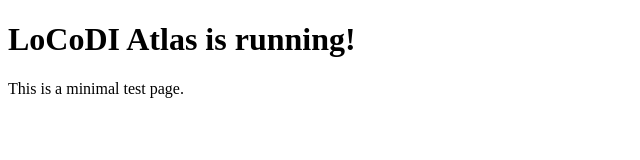
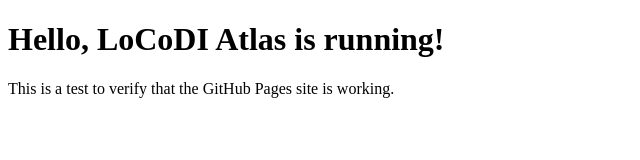
Before and after one commit to tremartian/LoCoDI-Atlas, a plain HTML site: page index.html in a window 1280 px wide. Shown: the whole page, without its empty margins (0-640 px from the left). Drawn offline with Linux system fonts and the light colour scheme.

Commit message:
Update index.html

```diff
--- a/index.html
+++ b/index.html
@@ -2,10 +2,10 @@
 <html lang="en">
 <head>
     <meta charset="UTF-8">
-    <title>LoCoDI Atlas Test</title>
+    <title>LoCoDI Atlas</title>
 </head>
 <body>
-    <h1>LoCoDI Atlas is running!</h1>
-    <p>This is a minimal test page.</p>
+    <h1>Hello, LoCoDI Atlas is running!</h1>
+    <p>This is a test to verify that the GitHub Pages site is working.</p>
 </body>
 </html>
```
